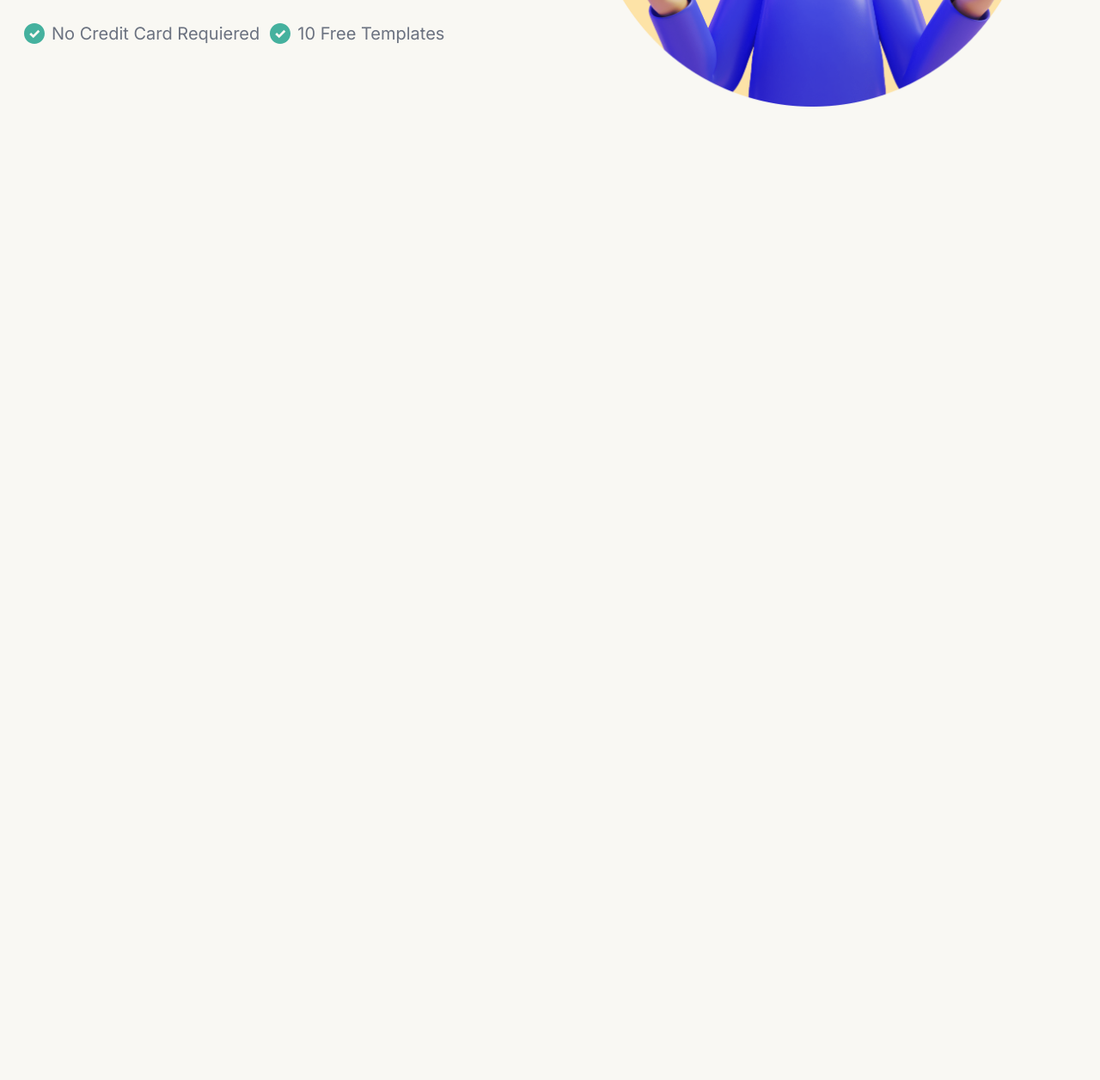
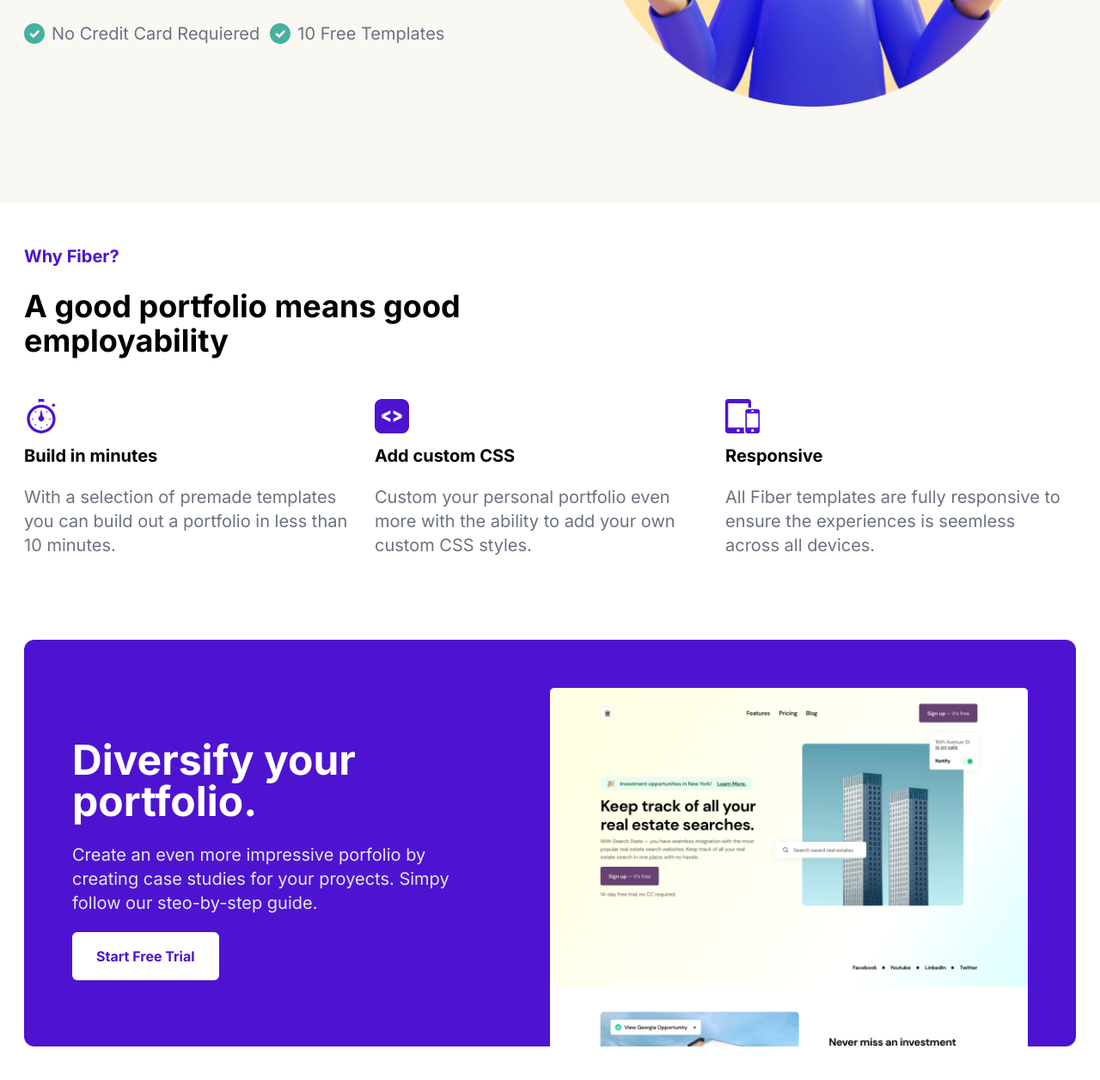
Before and after one commit to mundevux/Fiber, a website with bundled scripts: page index.html in a window 1280 px wide. Shown: the part 558-1814 px from the top of the page at 86% size. Before the commit the page ends 800 px from the top, so only its background shows below. Built offline with nearby package versions, Linux system fonts and the light colour scheme; files whose address does not match are found by name.

Commit message:
Se agrega la seccion de "Why Fiber?"

```diff
--- a/index.html
+++ b/index.html
@@ -49,7 +49,7 @@
 
     <!--- Hero -->
 
-    <header class="container mx-auto px-7">
+    <header class="container mx-auto px-7 pb-5 md:pb-28">
         <div class="grid grid-cols-1 md:grid-cols-2">
             <div class="flex-col my-auto items-center order-2 md:order-first">
                 <div class="hidden md:flex md:pb-5">
@@ -58,7 +58,7 @@
                     <img src="./assets/images/star.svg" alt="star">
                     <img src="./assets/images/star.svg" alt="star">
                     <img src="./assets/images/star.svg" alt="star">
-                    <p class="text-lg">Rated 4.8/5 (243 reviwes)</p>
+                    <p class="text-lg pl-3 font-medium">Rated 4.8/5 (243 reviwes)</p>
                 </div>
                 <div class="flex-col ">
                     <h1 class="text-5xl font-bold py-6 md:pb-5 md:text-7xl ">Cretae your portfolio in minutes.</h1>
@@ -87,9 +87,51 @@
 
     <!--- End Hero -->
 
+    <section  class=" bg-white">
+        <div class="container mx-auto px-7 py-12">
+            <div>
+                <p class="text-secondary text-xl font-bold">Why Fiber?</p>
+                <h2 class="text-3xl font-bold py-6 md:text-4xl">A good portfolio means good<br>employability</h2>
+            </div>
+            <div class="grid grid-cols-1 sm:grid-cols-2 md:grid-cols-3 pt-6 pb-14">
+                <div class="pb-10">
+                    <img src="./assets/images/time.svg" alt="Timer">
+                    <h2 class="text-lg font-bold pt-3 pb-6 md:pb-5 md:text-xl">Build in minutes</h2>
+                    <p class="text-lg md:text-xl text-gray-500">
+                        With a selection of premade templates<br>you can build out a portfolio in less than<br>10 minutes.
+                    </p>
+                </div>
+                <div class="pb-10">
+                    <img src="./assets/images/code.svg" alt="Code">
+                    <h2 class="text-lg font-bold pt-3 pb-6 md:pb-5 md:text-xl">Add custom CSS</h2>
+                    <p class="text-lg md:text-xl text-gray-500">
+                        Custom your personal portfolio even<br>more with the ability to add your own<br>custom CSS styles.
+                    </p>
+                </div>
+                <div class="pb-10">
+                    <img src="./assets/images/allSizes.svg" alt="">
+                    <h2 class="text-lg font-bold pt-3 pb-6 md:pb-5 md:text-xl">Responsive</h2>
+                    <p class="text-lg md:text-xl text-gray-500">
+                        All Fiber templates are fully responsive to<br>ensure the experiences is seemless<br>across all devices.
+                    </p>
+                </div>
+            </div>
+            <div class="bg-secondary grid grid-cols-1 md:grid-cols-2 px-10 md:px-14 rounded-xl my-auto items-center">
+                <div class="">
+                    <h2 class="text-white text-3xl font-bold pt-10 pb-2 md:pb-6 md:text-5xl">Diversify your portfolio.</h2>
+                    <p class="text-lg md:text-xl text-gray-200 pb-5">Create an even more impressive porfolio by<br>creating case studies for your proyects. Simpy<br>follow our steo-by-step guide.</p>
+                    <button type="button" class="bg-white text-secondary hover:bg-gray-200 font-bold rounded-md text-md px-7 py-4 text-center mr-3 md:mr-0 w-full md:w-auto">Start Free Trial</button>
+                </div>
+                <div class="pt-14">
+                    <img src="./assets/images/Page Image.png" alt="Page Image" >
+                </div>
+            </div>
 
+        </div>
+    </section>
 
     <!--- Main -->
     <script src="./node_modules/flowbite/dist/flowbite.js"></script>
+    <script src="./src/index.js"></script>
 </body>
 </html>
```
Also changed, not shown: dist/output.css.
